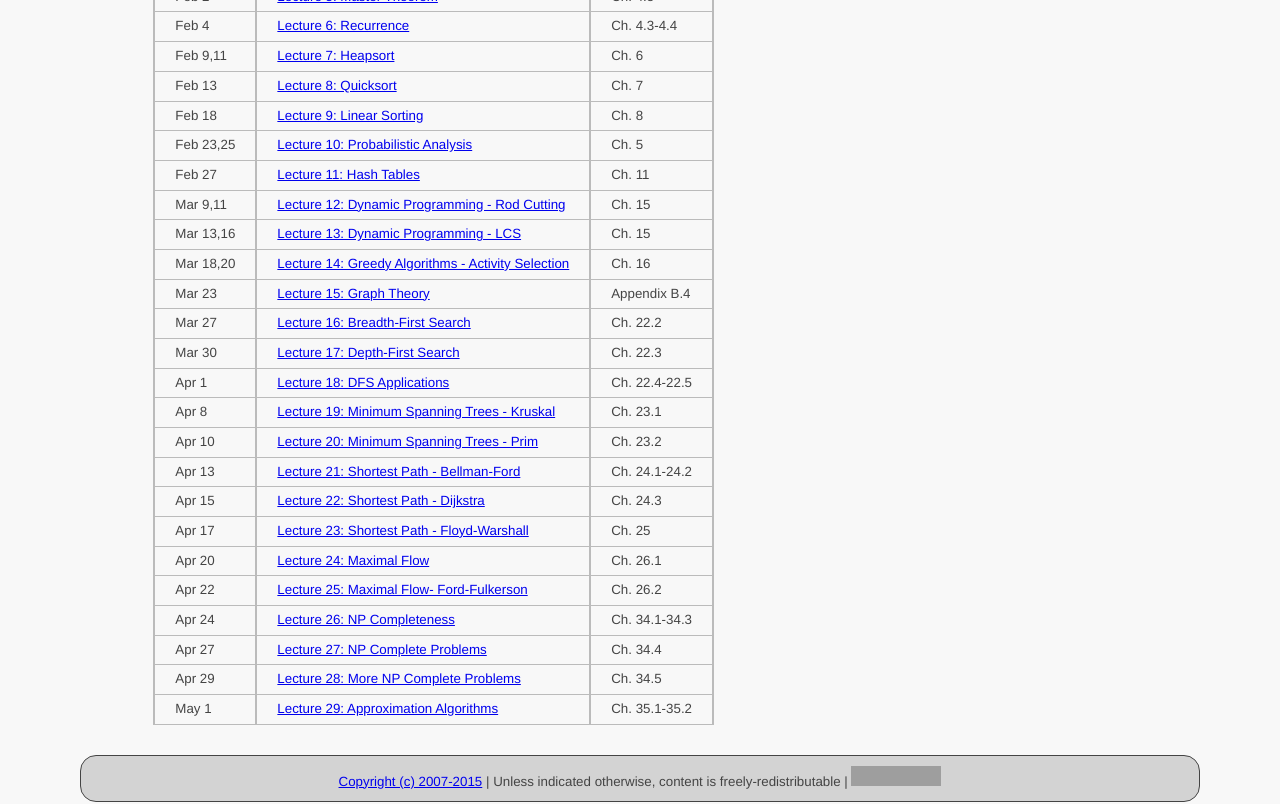
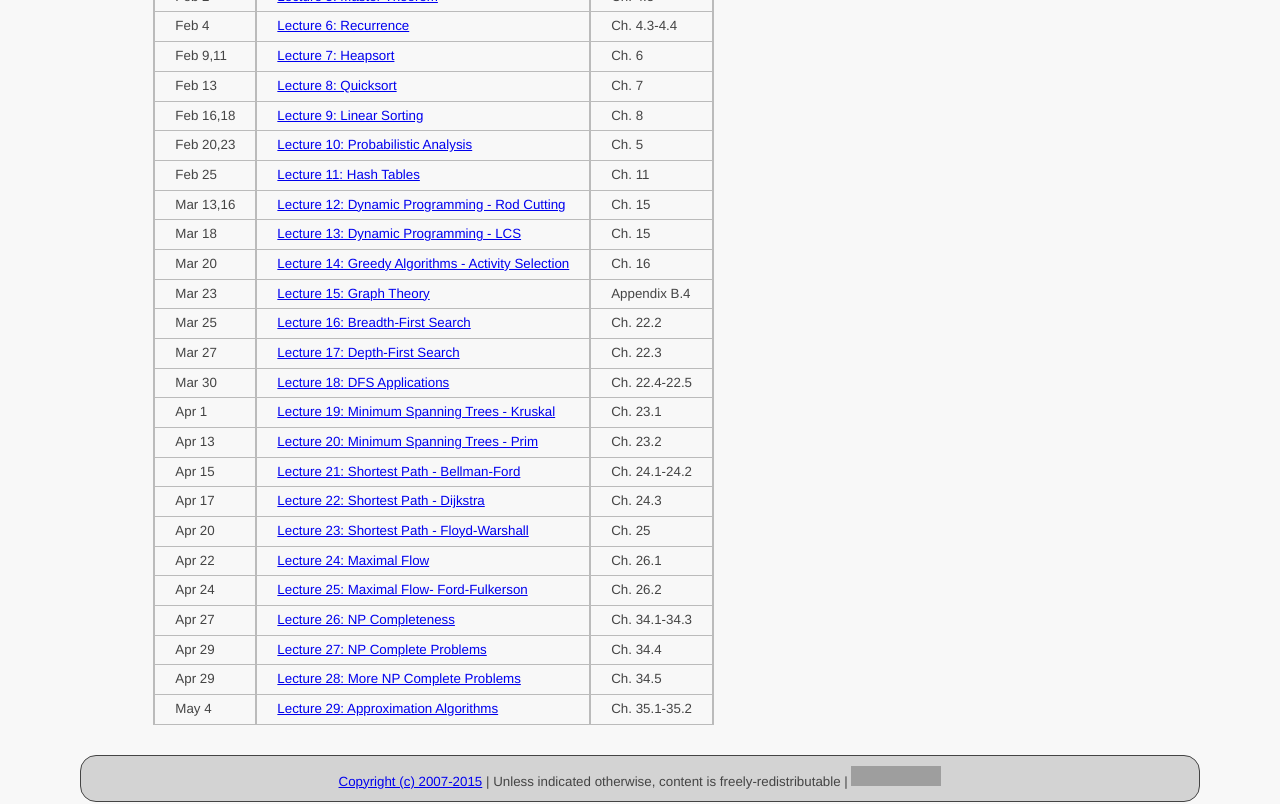
Before and after one commit to ycpcs/cs360-spring2015, a Jekyll site: the page built from lectures/index.md, in a window 1280 px wide. Shown: the part 345-1149 px from the top of the page. Built offline with Jekyll 4.4.1, drawn with Linux system fonts in a browser that asks for light colours; Markdown is read by kramdown in place of the engine named in the settings; grey boxes are pictures that could not be loaded.

Commit message:
update lecture schedule
update lecture schedule

```diff
--- a/lectures/index.md
+++ b/lectures/index.md
@@ -19,24 +19,24 @@ All reading materials are from the course textbook:
 > Feb 4     | [Lecture 6: Recurrence](../lectures/lecture06.html) | Ch. 4.3-4.4 |
 > Feb 9,11  | [Lecture 7: Heapsort](../lectures/lecture07.html) | Ch. 6 |
 > Feb 13    | [Lecture 8: Quicksort](../lectures/lecture08.html) | Ch. 7 |
-> Feb 18    | [Lecture 9: Linear Sorting](../lectures/lecture09.html) | Ch. 8 |
-> Feb 23,25 | [Lecture 10: Probabilistic Analysis](../lectures/lecture10.html) | Ch. 5 |
-> Feb 27    | [Lecture 11: Hash Tables](../lectures/lecture11.html) | Ch. 11 |
-> Mar 9,11  | [Lecture 12: Dynamic Programming - Rod Cutting](../lectures/lecture12.html) | Ch. 15 |
-> Mar 13,16 | [Lecture 13: Dynamic Programming - LCS](../lectures/lecture13.html) | Ch. 15 |
-> Mar 18,20 | [Lecture 14: Greedy Algorithms - Activity Selection](../lectures/lecture14.html) | Ch. 16 |
+> Feb 16,18 | [Lecture 9: Linear Sorting](../lectures/lecture09.html) | Ch. 8 |
+> Feb 20,23 | [Lecture 10: Probabilistic Analysis](../lectures/lecture10.html) | Ch. 5 |
+> Feb 25    | [Lecture 11: Hash Tables](../lectures/lecture11.html) | Ch. 11 |
+> Mar 13,16 | [Lecture 12: Dynamic Programming - Rod Cutting](../lectures/lecture12.html) | Ch. 15 |
+> Mar 18    | [Lecture 13: Dynamic Programming - LCS](../lectures/lecture13.html) | Ch. 15 |
+> Mar 20    | [Lecture 14: Greedy Algorithms - Activity Selection](../lectures/lecture14.html) | Ch. 16 |
 > Mar 23    | [Lecture 15: Graph Theory](../lectures/lecture15.html) | Appendix B.4 |
-> Mar 27    | [Lecture 16: Breadth-First Search](../lectures/lecture16.html) | Ch. 22.2 |
-> Mar 30    | [Lecture 17: Depth-First Search](../lectures/lecture17.html) | Ch. 22.3 |
-> Apr 1     | [Lecture 18: DFS Applications](../lectures/lecture18.html) | Ch. 22.4-22.5 |
-> Apr 8     | [Lecture 19: Minimum Spanning Trees - Kruskal](../lectures/lecture19.html) | Ch. 23.1 |
-> Apr 10    | [Lecture 20: Minimum Spanning Trees - Prim](../lectures/lecture20.html) | Ch. 23.2 |
-> Apr 13    | [Lecture 21: Shortest Path - Bellman-Ford](../lectures/lecture21.html) | Ch. 24.1-24.2 |
-> Apr 15    | [Lecture 22: Shortest Path - Dijkstra](../lectures/lecture22.html) | Ch. 24.3 |
-> Apr 17    | [Lecture 23: Shortest Path - Floyd-Warshall](../lectures/lecture23.html) | Ch. 25 |
-> Apr 20    | [Lecture 24: Maximal Flow](../lectures/lecture24.html) | Ch. 26.1 |
-> Apr 22    | [Lecture 25: Maximal Flow- Ford-Fulkerson](../lectures/lecture25.html) | Ch. 26.2 |
-> Apr 24    | [Lecture 26: NP Completeness](../lectures/lecture26.html) | Ch. 34.1-34.3 |
-> Apr 27    | [Lecture 27: NP Complete Problems](../lectures/lecture27.html) | Ch. 34.4 |
+> Mar 25    | [Lecture 16: Breadth-First Search](../lectures/lecture16.html) | Ch. 22.2 |
+> Mar 27    | [Lecture 17: Depth-First Search](../lectures/lecture17.html) | Ch. 22.3 |
+> Mar 30    | [Lecture 18: DFS Applications](../lectures/lecture18.html) | Ch. 22.4-22.5 |
+> Apr 1     | [Lecture 19: Minimum Spanning Trees - Kruskal](../lectures/lecture19.html) | Ch. 23.1 |
+> Apr 13    | [Lecture 20: Minimum Spanning Trees - Prim](../lectures/lecture20.html) | Ch. 23.2 |
+> Apr 15    | [Lecture 21: Shortest Path - Bellman-Ford](../lectures/lecture21.html) | Ch. 24.1-24.2 |
+> Apr 17    | [Lecture 22: Shortest Path - Dijkstra](../lectures/lecture22.html) | Ch. 24.3 |
+> Apr 20    | [Lecture 23: Shortest Path - Floyd-Warshall](../lectures/lecture23.html) | Ch. 25 |
+> Apr 22    | [Lecture 24: Maximal Flow](../lectures/lecture24.html) | Ch. 26.1 |
+> Apr 24    | [Lecture 25: Maximal Flow- Ford-Fulkerson](../lectures/lecture25.html) | Ch. 26.2 |
+> Apr 27    | [Lecture 26: NP Completeness](../lectures/lecture26.html) | Ch. 34.1-34.3 |
+> Apr 29    | [Lecture 27: NP Complete Problems](../lectures/lecture27.html) | Ch. 34.4 |
 > Apr 29    | [Lecture 28: More NP Complete Problems](../lectures/lecture28.html) | Ch. 34.5 |
-> May 1     | [Lecture 29: Approximation Algorithms](../lectures/lecture29.html) | Ch. 35.1-35.2 |
+> May 4     | [Lecture 29: Approximation Algorithms](../lectures/lecture29.html) | Ch. 35.1-35.2 |
```
Also changed, not shown: schedule/index.md (+13 -13 lines).
